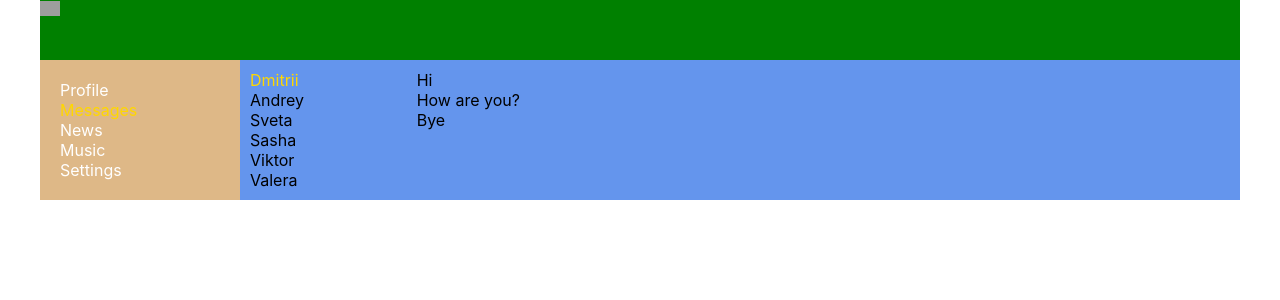
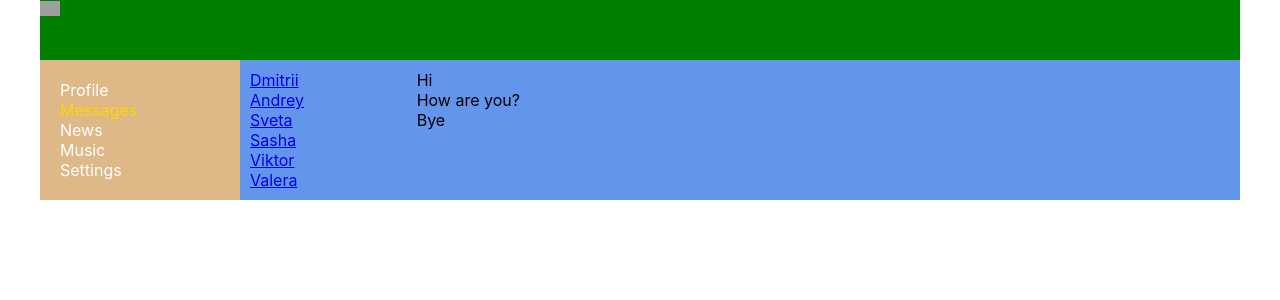
Before and after one commit to junetomato/react-social-network, a React (Create React App) app: page /dialogs in a window 1280 px wide. Shown: the top 300 px of the page. Built offline with nearby package versions, Linux system fonts and the light colour scheme; grey boxes are pictures that could not be loaded.

Commit message:
lesson 22 - created NavLink for dialog items, Route exact

```diff
--- a/src/components/Dialogs/Dialogs.jsx
+++ b/src/components/Dialogs/Dialogs.jsx
@@ -1,16 +1,29 @@
 import React from 'react'
 import classes from './Dialogs.module.css'
+import { NavLink } from 'react-router-dom'
 
 function Dialogs( props ) {
     return (
         <div className={ classes.dialogs }>
             <div className={ classes.dialogItems }>
-                <div className={ `${ classes.dialog } ${ classes.active }` }>Dmitrii</div>
-                <div className={ classes.dialog }>Andrey</div>
-                <div className={ classes.dialog }>Sveta</div>
-                <div className={ classes.dialog }>Sasha</div>
-                <div className={ classes.dialog }>Viktor</div>
-                <div className={ classes.dialog }>Valera</div>
+                <div className={ `${ classes.dialog } ${ classes.active }` }>
+                    <NavLink to="/dialogs/1">Dmitrii</NavLink>
+                </div>
+                <div className={ classes.dialog }>
+                    <NavLink to="/dialogs/2">Andrey</NavLink>
+                </div>
+                <div className={ classes.dialog }>
+                    <NavLink to="/dialogs/3">Sveta</NavLink>
+                </div>
+                <div className={ classes.dialog }>
+                    <NavLink to="/dialogs/4">Sasha</NavLink>
+                </div>
+                <div className={ classes.dialog }>
+                    <NavLink to="/dialogs/5">Viktor</NavLink>
+                </div>
+                <div className={ classes.dialog }>
+                    <NavLink to="/dialogs/6">Valera</NavLink>
+                </div>
             </div>
             <div className={ classes.messages }>
                 <div className={ classes.message }>Hi</div>
```
